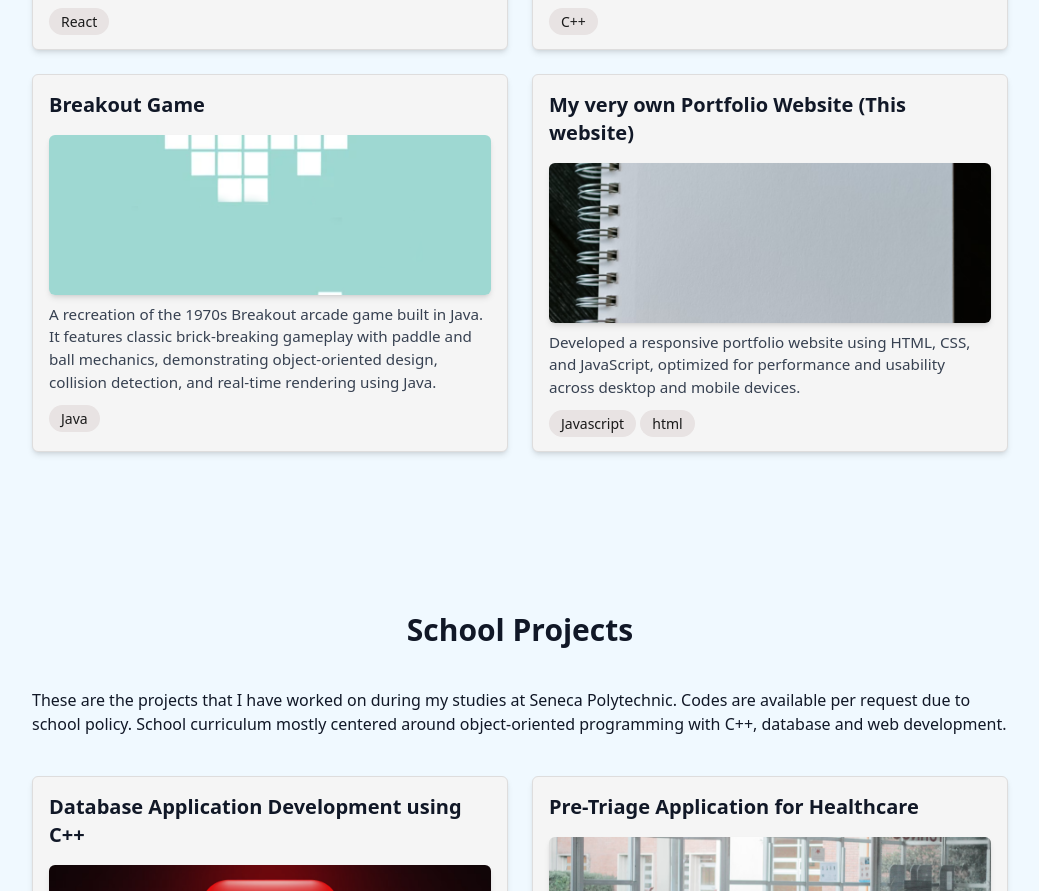
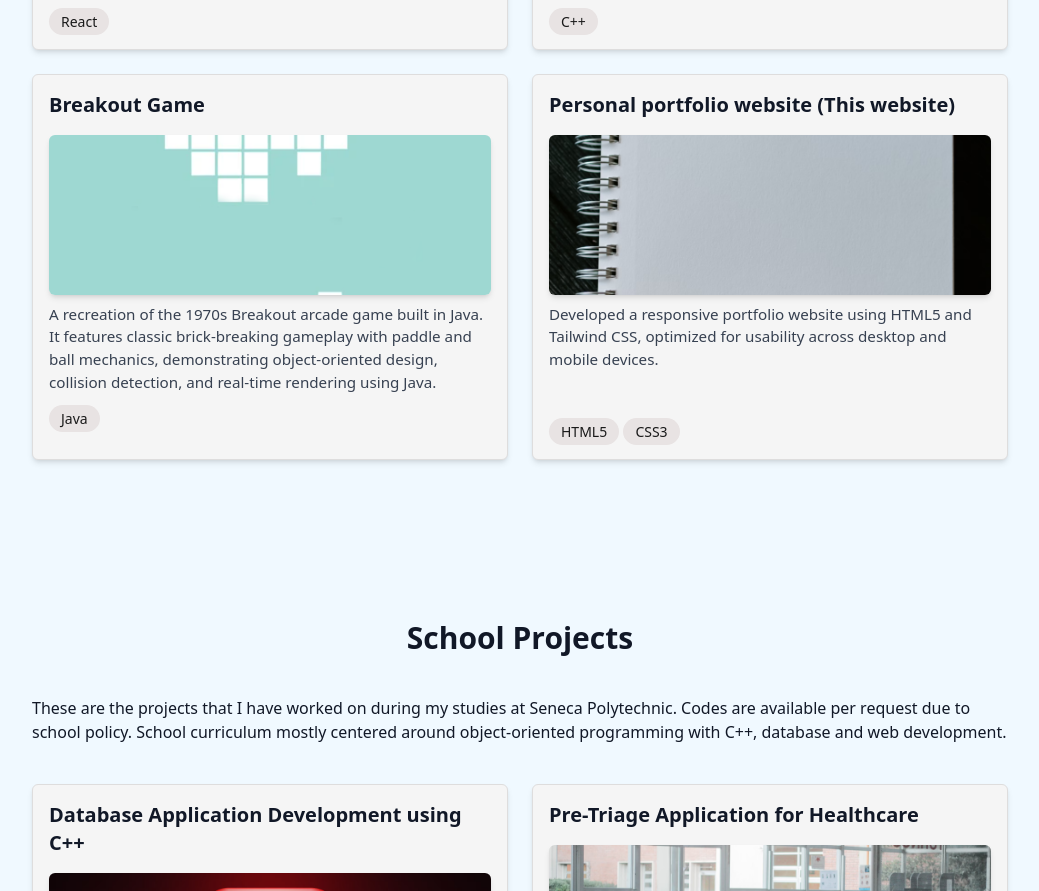
Before and after one commit to terrykim109/personalPortfolio, a website: page index.html in a window 1280 px wide. Shown: the part 2697-3588 px from the top of the page, without its empty margins (120-1159 px from the left). Drawn offline with nearby package versions, Linux system fonts and the light colour scheme.

Commit message:
small edit:

```diff
--- a/index.html
+++ b/index.html
@@ -236,7 +236,7 @@
           class="project-card p-4 border shadow-md rounded-md bg-[rgb(245,245,245)]"
         >
           <h3 class="project-title text-xl font-semibold mb-4">
-            My very own Portfolio Website (This website)
+            Personal portfolio website (This website)
           </h3>
           <img
             src="this.avif"
@@ -244,12 +244,12 @@
             class="w-full h-40 object-cover rounded-md shadow-md mb-2"
           />
           <p class="project-desc">
-            Developed a responsive portfolio website using HTML, CSS, and
-            JavaScript, optimized for performance and usability across desktop
-            and mobile devices.
+            Developed a responsive portfolio website using HTML5 and Tailwind CSS, optimized for usability across desktop and mobile devices.
           </p>
-          <span class="tag rounded-full px-3 py-1 text-sm">Javascript</span>
-          <span class="tag rounded-full px-3 py-1 text-sm">html</span>
+          <div class="mt-12">
+          <span class="tag rounded-full px-3 py-1 text-sm">HTML5</span>
+          <span class="tag rounded-full px-3 py-1 text-sm">CSS3</span>
+        </div>
         </a>
       </div>
     </section>
```
